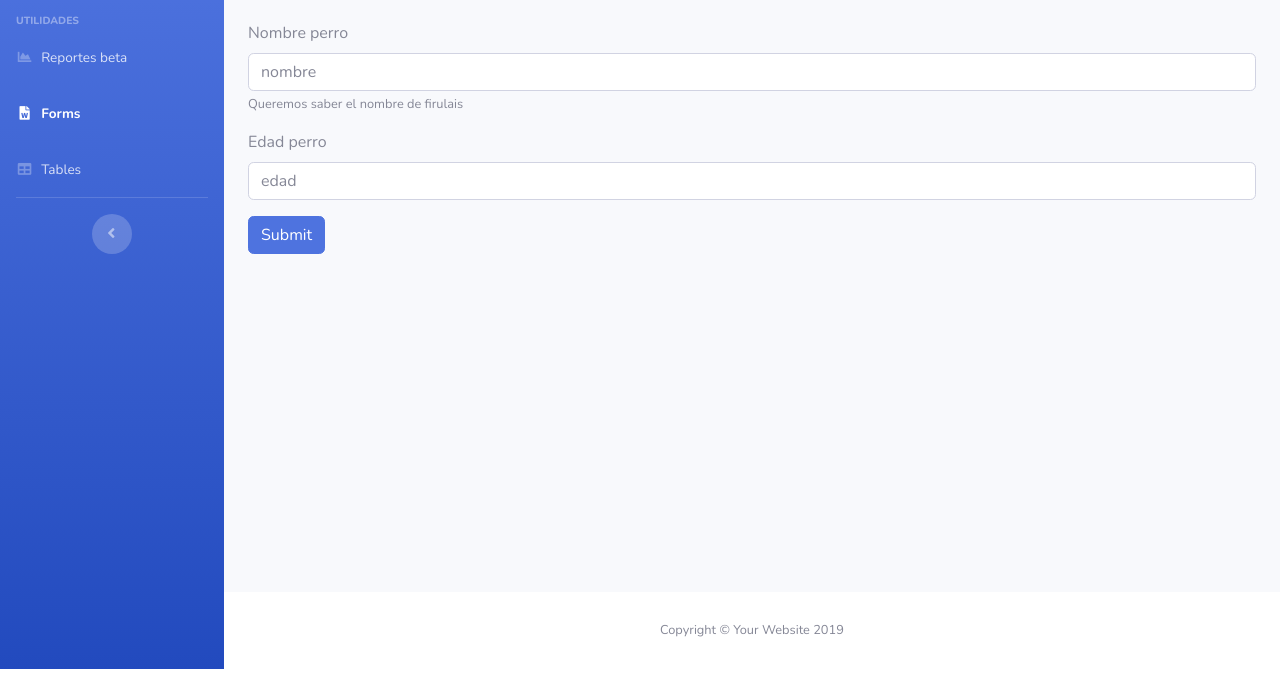
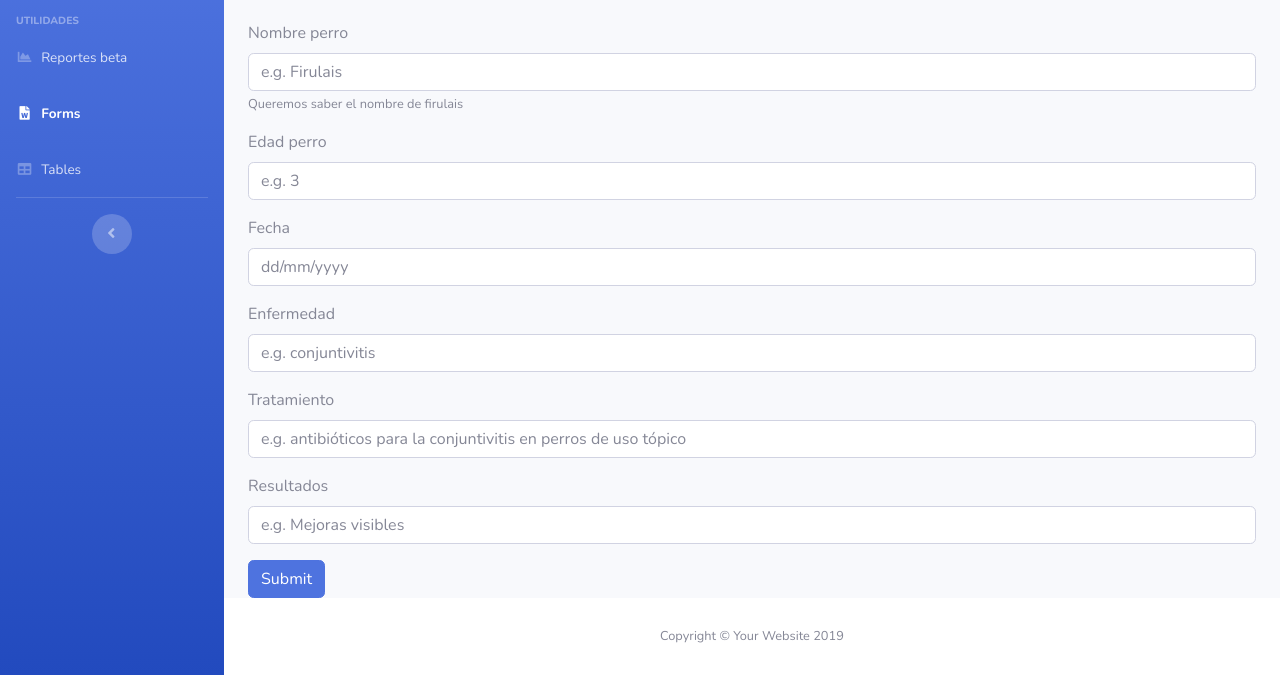
Before and after one commit to EdgarVallejo96/ethereum-chihuahua, a website with bundled scripts: page src/forms.html in a window 1280 px wide. Shown: the part 131-806 px from the top of the page. Built offline with nearby package versions, Linux system fonts and the light colour scheme.

Commit message:
Cambios al form

```diff
--- a/src/forms.html
+++ b/src/forms.html
@@ -285,12 +285,28 @@
           <form>
               <div class="form-group">
                 <label for="exampleInputEmail1">Nombre perro</label>
-                <input type="text" class="form-control" id="exampleInputEmail1" aria-describedby="emailHelp" placeholder="nombre">
+                <input type="text" class="form-control" id="exampleInputEmail1" aria-describedby="emailHelp" name="name" placeholder="e.g. Firulais">
                 <small id="emailHelp" class="form-text text-muted">Queremos saber el nombre de firulais</small>
               </div>
               <div class="form-group">
                 <label for="exampleInputPassword1">Edad perro</label>
-                <input type="text" class="form-control" id="exampleInputPassword1" placeholder="edad">
+                <input type="text" class="form-control" id="exampleInputPassword1" name="years" placeholder="e.g. 3">
+              </div>
+              <div class="form-group">
+                <label for="exampleInputPassword1">Fecha</label>
+                <input type="text" class="form-control" id="exampleInputPassword1" name="date" placeholder="dd/mm/yyyy">
+              </div>
+              <div class="form-group">
+                <label for="exampleInputPassword1">Enfermedad</label>
+                <input type="text" class="form-control" id="exampleInputPassword1" name="illness" placeholder="e.g. conjuntivitis">
+              </div>
+              <div class="form-group">
+                <label for="exampleInputPassword1">Tratamiento</label>
+                <input type="text" class="form-control" id="exampleInputPassword1" name="treatment" placeholder="e.g. antibióticos para la conjuntivitis en perros de uso tópico">
+              </div>
+              <div class="form-group">
+                <label for="exampleInputPassword1">Resultados</label>
+                <input type="text" class="form-control" id="exampleInputPassword1" name="result" placeholder="e.g. Mejoras visibles">
               </div>
 
               <button type="submit" class="btn btn-primary">Submit</button>
```
Also changed, not shown: src/index.html (+1 -1 lines), build/contracts/Election.json, build/contracts/Migrations.json.
